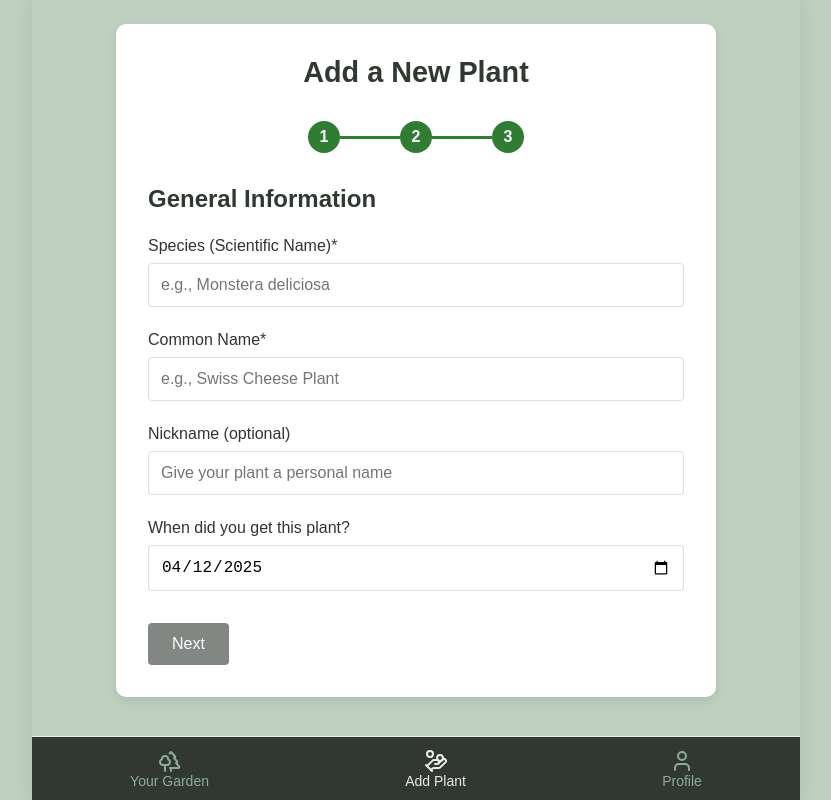
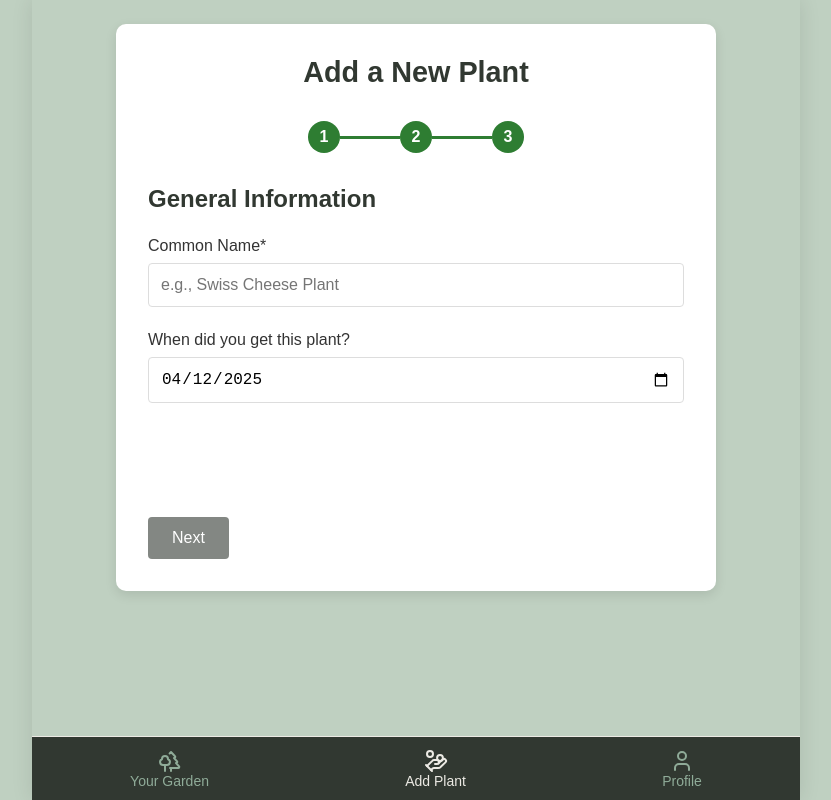
Before and after one commit to Tai-DucTran/Panny, a Next.js app: page /add-new-plant in a window 1280 px wide. Shown: the whole page, without its empty margins (224-1055 px from the left). Built offline with nearby package versions, Linux system fonts and the light colour scheme; no server answers.

Commit message:
Plant: Shortend the step 1

```diff
--- a/src/components/add-plant-form/step-one.tsx
+++ b/src/components/add-plant-form/step-one.tsx
@@ -21,18 +21,6 @@ const StepOne: React.FC<StepOneProps> = ({ formData, updateFormData }) => {
       <StepTitle>General Information</StepTitle>
 
       <FormGroup>
-        <StyledLabel htmlFor="species">Species (Scientific Name)*</StyledLabel>
-        <StyledInput
-          id="species"
-          type="text"
-          value={formData.species || ""}
-          onChange={(e) => updateFormData({ species: e.target.value })}
-          placeholder="e.g., Monstera deliciosa"
-          required
-        />
-      </FormGroup>
-
-      <FormGroup>
         <StyledLabel htmlFor="name">Common Name*</StyledLabel>
         <StyledInput
           id="name"
@@ -41,17 +29,6 @@ const StepOne: React.FC<StepOneProps> = ({ formData, updateFormData }) => {
           onChange={(e) => updateFormData({ name: e.target.value })}
           placeholder="e.g., Swiss Cheese Plant"
           required
-        />
-      </FormGroup>
-
-      <FormGroup>
-        <StyledLabel htmlFor="nickname">Nickname (optional)</StyledLabel>
-        <StyledInput
-          id="nickname"
-          type="text"
-          value={formData.nickname || ""}
-          onChange={(e) => updateFormData({ nickname: e.target.value })}
-          placeholder="Give your plant a personal name"
         />
       </FormGroup>
 
```
